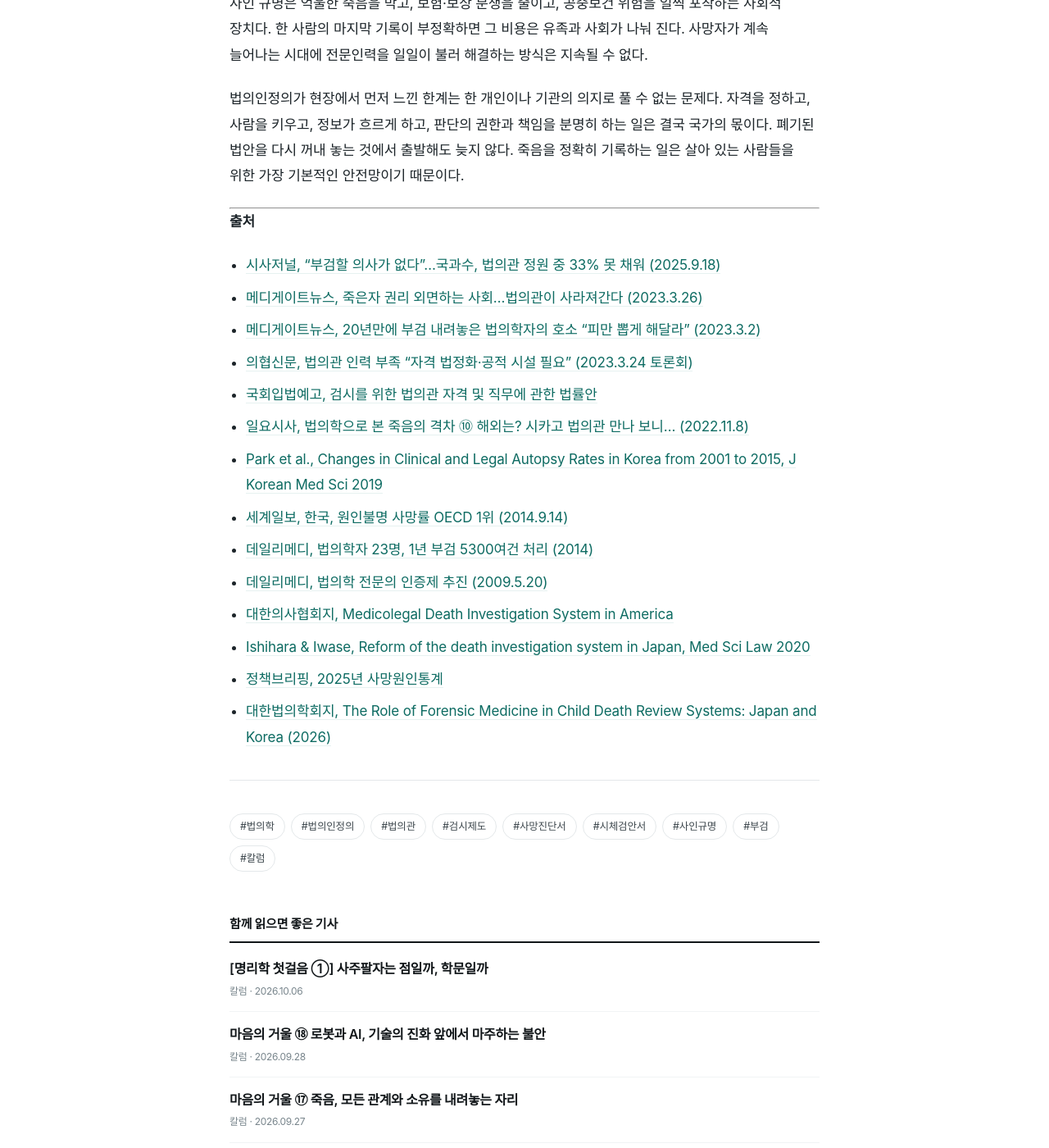
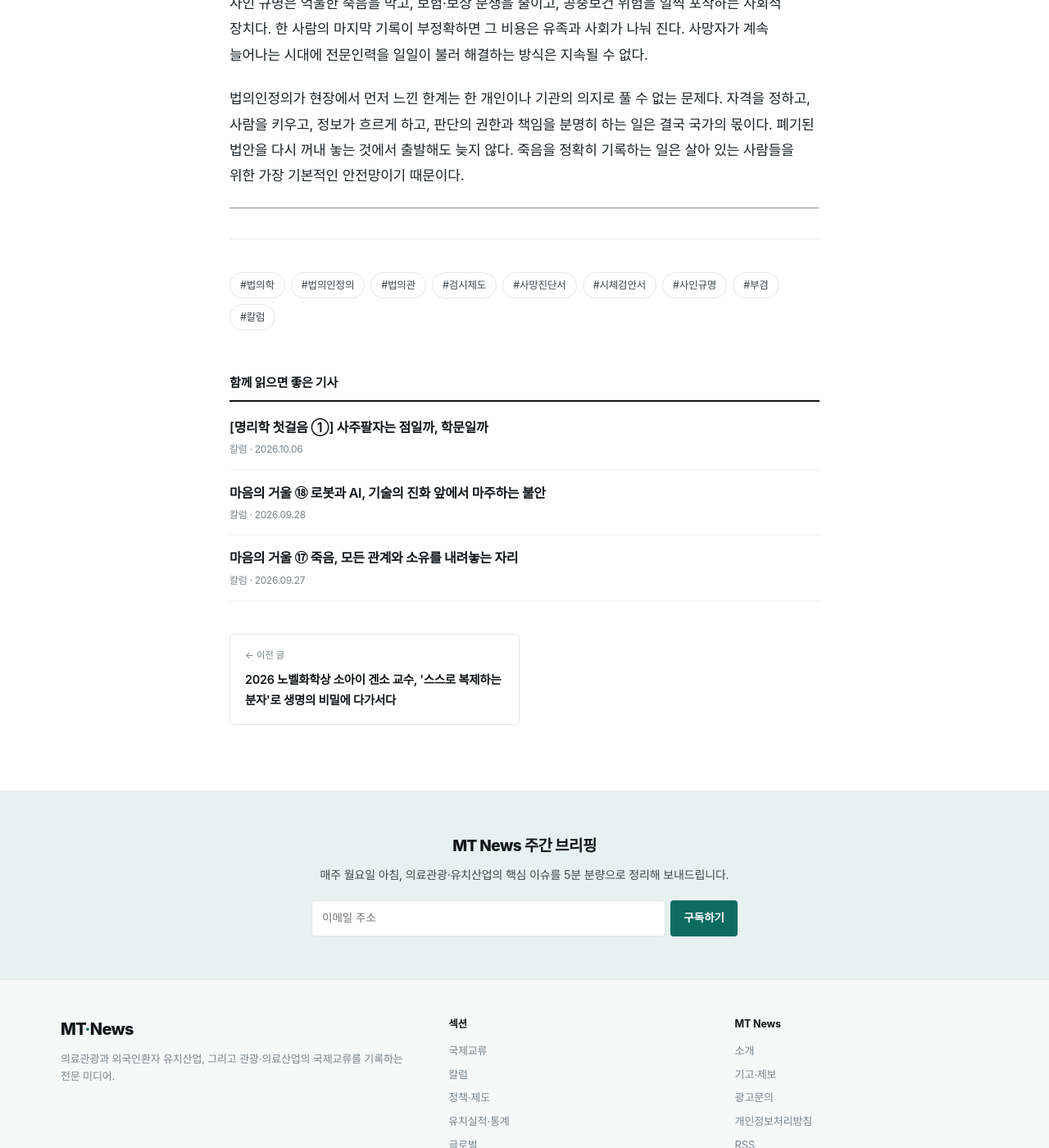
Before and after one commit to kokorojuin-tech/mt-news, a Jekyll site: the page built from _posts/2026-10-19-forensic-death-investigation-column.md, in a window 1280 px wide and 1400 px high, scrolled down 8824 px. Shown: the whole window at 82% size. Built offline with Jekyll 4.4.1, drawn with Linux system fonts in a browser that asks for light colours; some web fonts are replaced.

Commit message:
Update 2026-10-19-forensic-death-investigation-column.md

```diff
--- a/_posts/2026-10-19-forensic-death-investigation-column.md
+++ b/_posts/2026-10-19-forensic-death-investigation-column.md
@@ -148,19 +148,3 @@ lang: ko
 법의인정의가 현장에서 먼저 느낀 한계는 한 개인이나 기관의 의지로 풀 수 없는 문제다. 자격을 정하고, 사람을 키우고, 정보가 흐르게 하고, 판단의 권한과 책임을 분명히 하는 일은 결국 국가의 몫이다. 폐기된 법안을 다시 꺼내 놓는 것에서 출발해도 늦지 않다. 죽음을 정확히 기록하는 일은 살아 있는 사람들을 위한 가장 기본적인 안전망이기 때문이다.
 
 ---
-
-**출처**
-- [시사저널, "부검할 의사가 없다"…국과수, 법의관 정원 중 33% 못 채워 (2025.9.18)](https://www.sisajournal.com/news/articleView.html?idxno=346963)
-- [메디게이트뉴스, 죽은자 권리 외면하는 사회…법의관이 사라져간다 (2023.3.26)](https://medigatenews.com/news/2321114194)
-- [메디게이트뉴스, 20년만에 부검 내려놓은 법의학자의 호소 "피만 뽑게 해달라" (2023.3.2)](https://m.medigatenews.com/news/2924008054)
-- [의협신문, 법의관 인력 부족 "자격 법정화·공적 시설 필요" (2023.3.24 토론회)](https://www.doctorsnews.co.kr/news/articleView.html?idxno=149106)
-- [국회입법예고, 검시를 위한 법의관 자격 및 직무에 관한 법률안](https://opinion.lawmaking.go.kr/gcom/nsmLmSts/out/2123235/detailRP)
-- [일요시사, 법의학으로 본 죽음의 격차 ⑩ 해외는? 시카고 법의관 만나 보니… (2022.11.8)](https://www.ilyosisa.co.kr/news/article.html?no=237074)
-- [Park et al., Changes in Clinical and Legal Autopsy Rates in Korea from 2001 to 2015, J Korean Med Sci 2019](https://jkms.org/DOIx.php?id=10.3346%2Fjkms.2019.34.e301)
-- [세계일보, 한국, 원인불명 사망률 OECD 1위 (2014.9.14)](https://www.segye.com/newsView/20140914002377)
-- [데일리메디, 법의학자 23명, 1년 부검 5300여건 처리 (2014)](https://dailymedi.com/news/news_view.php?wr_id=785304)
-- [데일리메디, 법의학 전문의 인증제 추진 (2009.5.20)](https://dailymedi.com/news/news_view.php?wr_id=703691)
-- [대한의사협회지, Medicolegal Death Investigation System in America](https://synapse.koreamed.org/articles/1004678)
-- [Ishihara & Iwase, Reform of the death investigation system in Japan, Med Sci Law 2020](https://journals.sagepub.com/doi/10.1177/0025802420916590)
-- [정책브리핑, 2025년 사망원인통계](https://www.korea.kr/briefing/policyBriefingView.do?newsId=156782877)
-- [대한법의학회지, The Role of Forensic Medicine in Child Death Review Systems: Japan and Korea (2026)](https://www.kjlm.or.kr/journal/view.php?doi=10.7580%2Fkjlm.2026.50.3.83)
```
